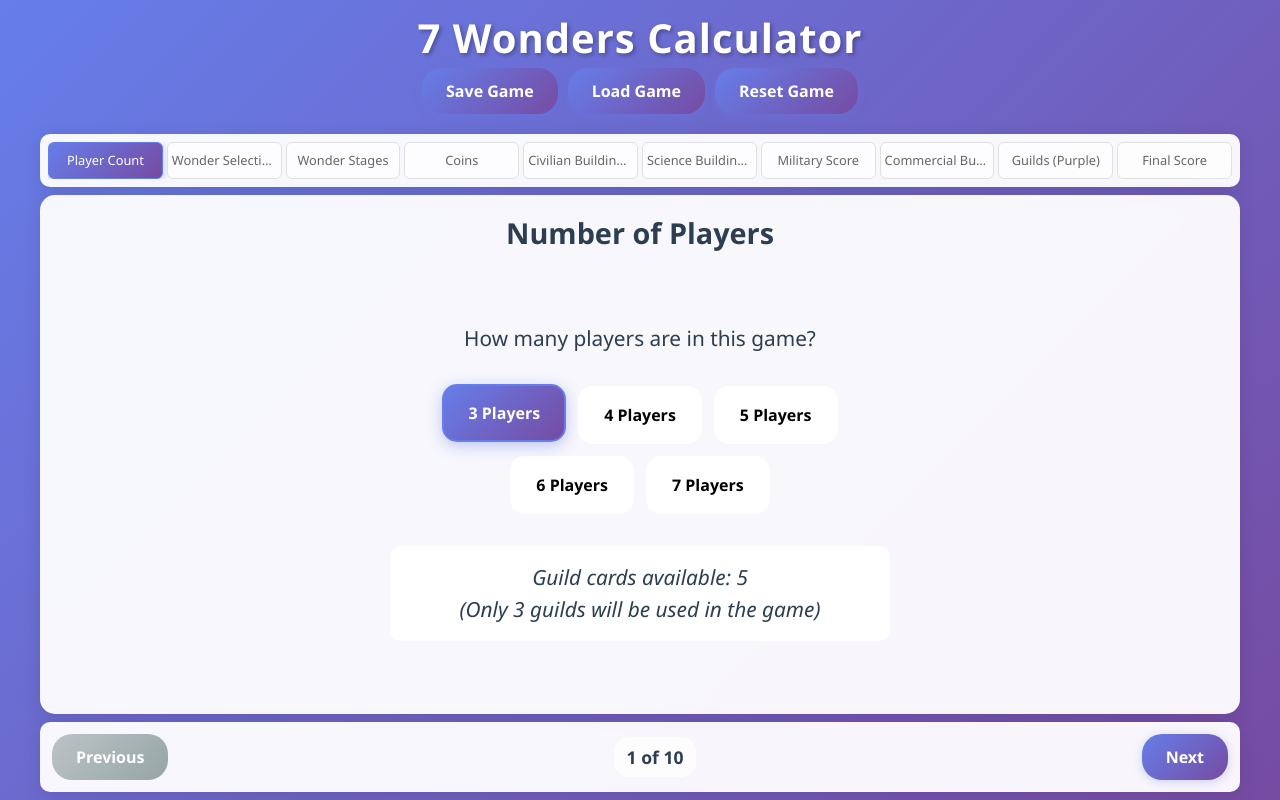
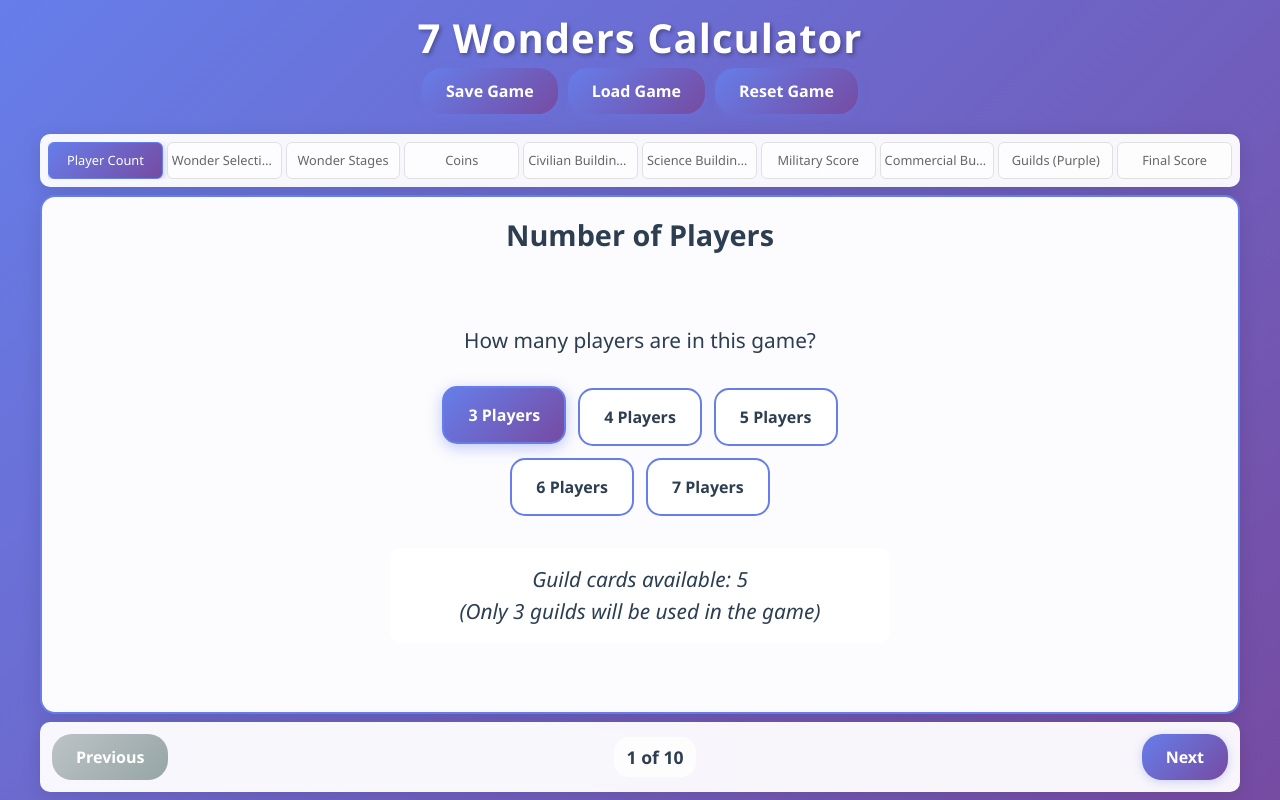
Before and after one commit to Popo422/7-wonders, a React (Vite) app in the folder 7-wonders-calculator/: page / in a window 1280 px wide. Built offline with nearby package versions, Linux system fonts and the light colour scheme.

Commit message:
some errors

```diff
--- a/7-wonders-calculator/src/App.css
+++ b/7-wonders-calculator/src/App.css
@@ -36,7 +36,7 @@
 }
 
 h2 {
-  color: #2c3e50;
+  color: #2c3e50 !important;
   margin: 0 0 1rem 0;
   text-align: center;
   font-size: clamp(1.2rem, 3vw, 1.8rem);
@@ -282,7 +282,8 @@
 
 .step-content {
   flex: 1;
-  background: rgba(255, 255, 255, 0.95);
+  background: rgba(255, 255, 255, 0.98);
+  border: 2px solid #667eea;
   border-radius: 15px;
   padding: 1rem;
   box-shadow: 0 4px 20px rgba(0, 0, 0, 0.1);
@@ -292,6 +293,7 @@
   flex-direction: column;
   width: 100%;
   max-width: 1200px;
+  color: #2c3e50;
 }
 
 .navigation {
@@ -459,7 +461,8 @@
 .score-breakdown {
   max-width: 100%;
   margin: 1rem;
-  background: linear-gradient(135deg, rgba(255, 255, 255, 0.95) 0%, rgba(255, 255, 255, 0.85) 100%);
+  background: rgba(255, 255, 255, 0.98);
+  border: 2px solid #667eea;
   border-radius: 15px;
   padding: 1rem;
   box-shadow: 0 8px 25px rgba(0, 0, 0, 0.1);
@@ -477,6 +480,8 @@
   padding: 0.75rem 0;
   border-bottom: 1px solid rgba(102, 126, 234, 0.1);
   font-size: clamp(0.9rem, 2.5vw, 1rem);
+  color: #2c3e50;
+  font-weight: 600;
   transition: all 0.3s ease;
 }
 
@@ -659,9 +664,10 @@
 
 .player-btn {
   padding: 1rem 1.5rem;
-  border: 2px solid rgba(255, 255, 255, 0.3);
+  border: 2px solid #667eea;
   border-radius: 15px;
-  background: rgba(255, 255, 255, 0.8);
+  background: rgba(255, 255, 255, 0.95);
+  color: #2c3e50;
   cursor: pointer;
   font-size: clamp(0.8rem, 2.5vw, 1rem);
   font-weight: 600;
@@ -680,6 +686,10 @@
 .player-btn:hover:not(.active) {
   border-color: #667eea;
   transform: translateY(-1px);
+   @media screen and (max-width: 768px) {
+    background: rgba(245, 245, 245, 0.9);
+    color: #333;
+}
 }
 
 .player-info {
```
